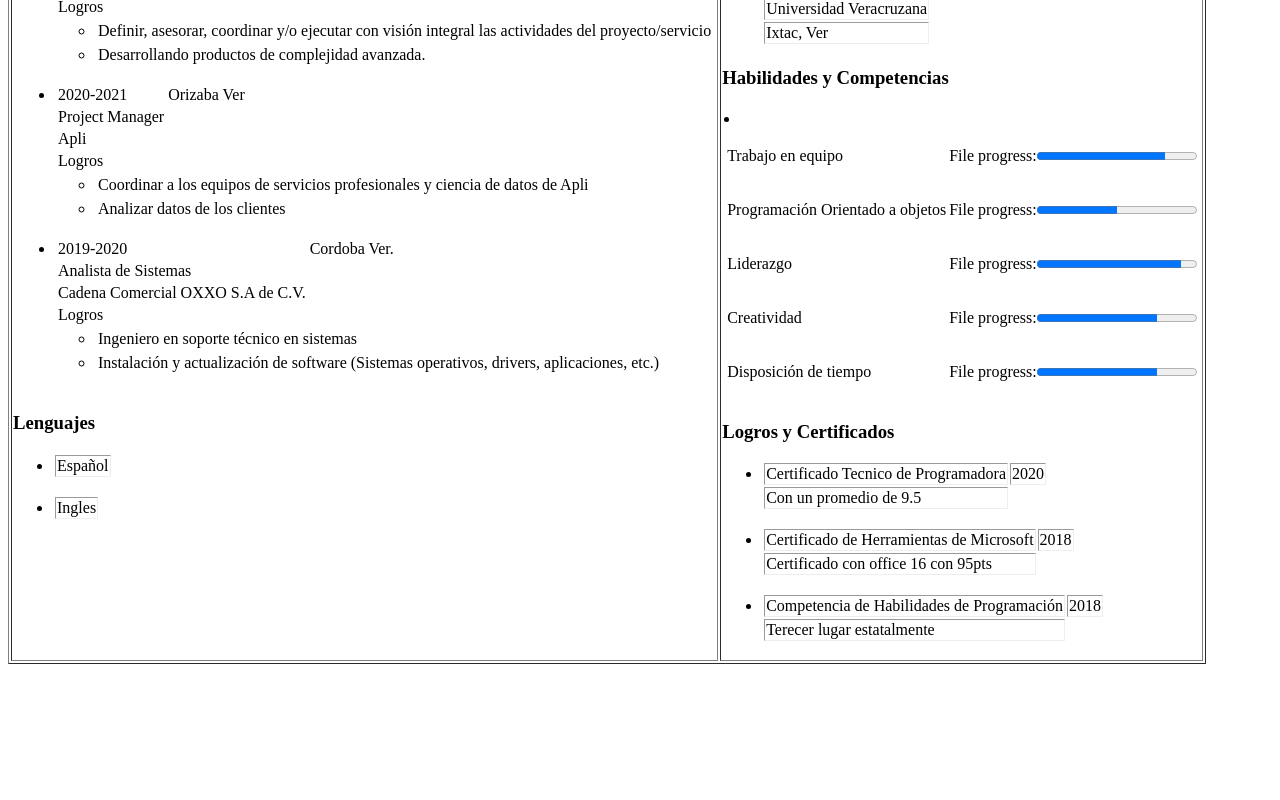
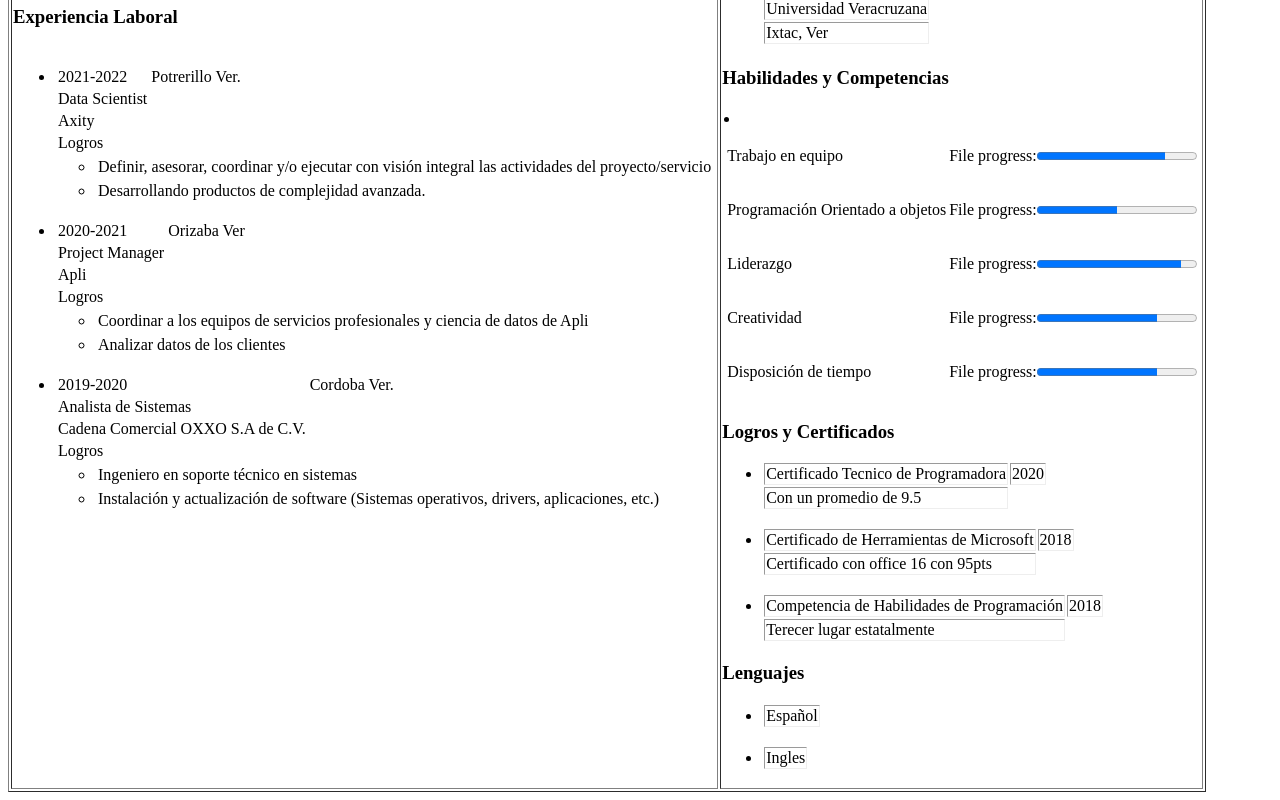
Before and after one commit to I2k3/I2k3.github.io, an Angular app: page / in a window 1280 px wide. Shown: the part 410-1210 px from the top of the page. Before the commit the page ends 1082 px from the top, so only its background shows below. Built offline with nearby package versions, Linux system fonts and the light colour scheme.

Commit message:
Create lenguages  #17

```diff
--- a/src/app/app.component.html
+++ b/src/app/app.component.html
@@ -7,12 +7,13 @@
   <tr>
     <td>
       <app-work-experience></app-work-experience>
-      <app-lenguages></app-lenguages>
+
     </td>
     <td>
       <app-education></app-education>
       <app-skills></app-skills>
       <app-logros></app-logros>
+      <app-lenguages></app-lenguages>
     </td>
   </tr>
 
```
